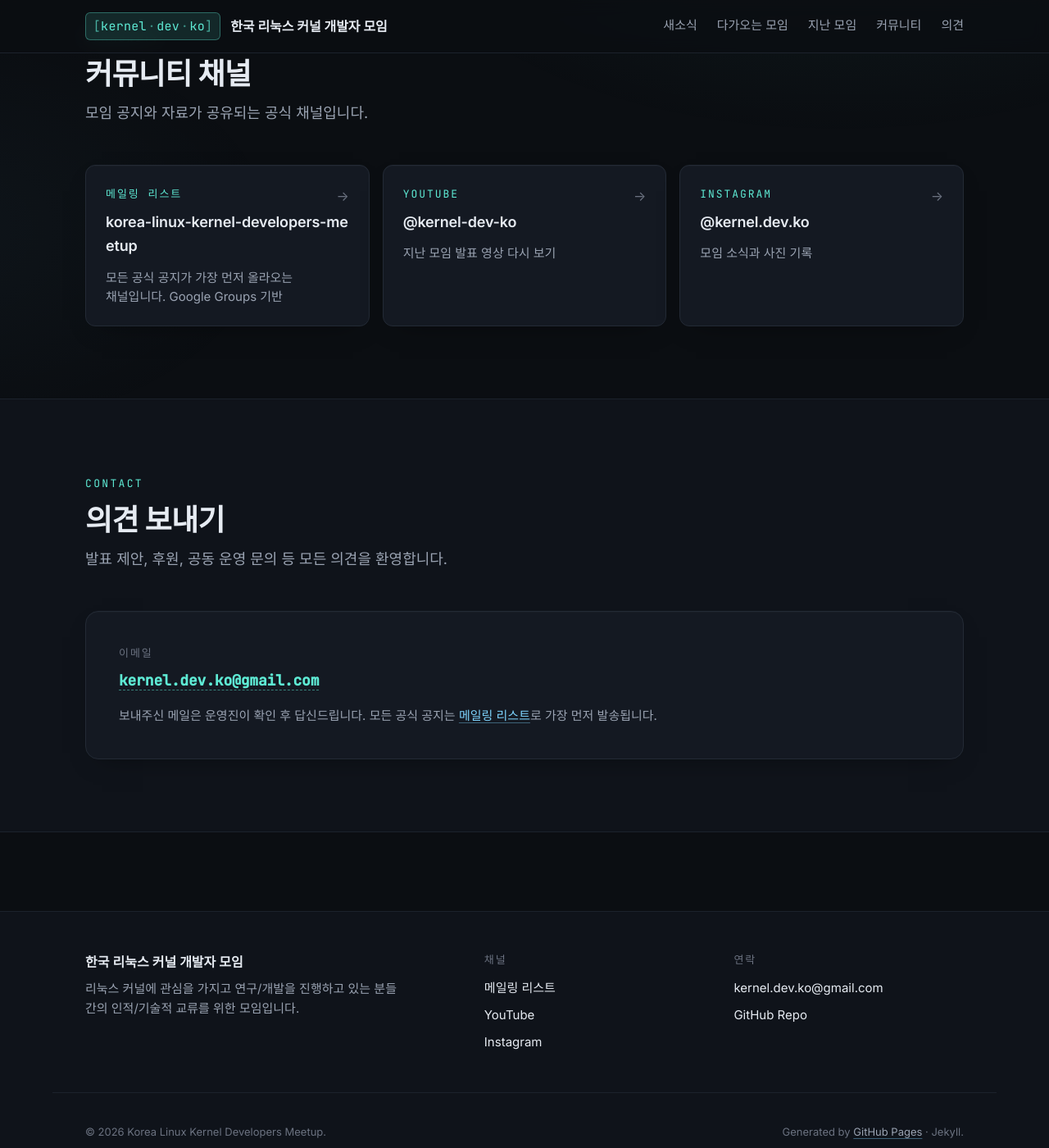
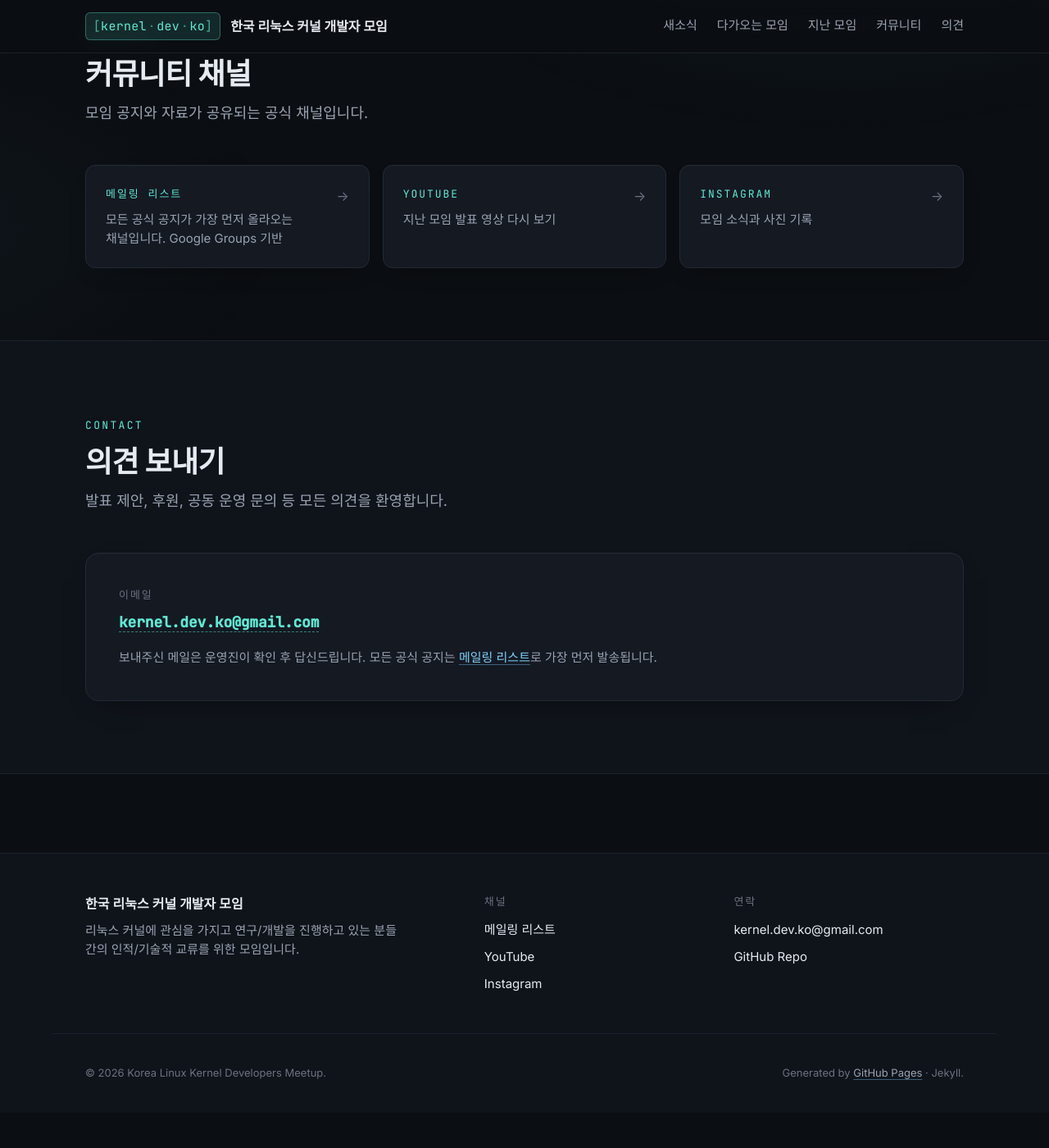
Before and after one commit to kernel-dev-ko/kernel-dev-ko.github.io, a Jekyll site: the page built from README.md, in a window 1280 px wide and 1400 px high, scrolled down 3761 px. Shown: the whole window at 82% size. Built offline with Jekyll 4.4.1, drawn with Linux system fonts in a browser that asks for light colours; after the commit the page ends 5118 px from its top, so only the background shows below that.

Commit message:
Remove community channel's handle
Signed-off-by: Honggyu Kim <honggyu.kp@gmail.com>

```diff
--- a/_data/links.yml
+++ b/_data/links.yml
@@ -3,17 +3,14 @@
 
 community:
   - name: 메일링 리스트
-    handle: korea-linux-kernel-developers-meetup
     description: 모든 공식 공지가 가장 먼저 올라오는 채널입니다. Google Groups 기반
     url: https://groups.google.com/forum/?hl=ko#!forum/korea-linux-kernel-developers-meetup
     type: mailing-list
   - name: YouTube
-    handle: "@kernel-dev-ko"
     description: 지난 모임 발표 영상 다시 보기
     url: http://www.youtube.com/@kernel-dev-ko
     type: youtube
   - name: Instagram
-    handle: "@kernel.dev.ko"
     description: 모임 소식과 사진 기록
     url: https://www.instagram.com/kernel.dev.ko/?hl=ko
     type: instagram
--- a/_includes/sections/community.html
+++ b/_includes/sections/community.html
@@ -11,7 +11,6 @@
       <li>
         <a class="link-card link-card--{{ link.type }}" href="{{ link.url }}" target="_blank" rel="noopener">
           <p class="link-card__type">{{ link.name }}</p>
-          <p class="link-card__handle">{{ link.handle }}</p>
           <p class="link-card__desc">{{ link.description }}</p>
           <span class="link-card__arrow" aria-hidden="true">→</span>
         </a>
--- a/assets/css/style.css
+++ b/assets/css/style.css
@@ -491,13 +491,6 @@ body::before {
   letter-spacing: 0.15em;
   color: var(--color-accent);
 }
-.link-card__handle {
-  margin: 0 0 var(--space-3);
-  font-size: var(--fs-lg);
-  font-weight: 600;
-  letter-spacing: -0.01em;
-  word-break: break-all;
-}
 .link-card__desc {
   margin: 0;
   color: var(--color-text-muted);
```
